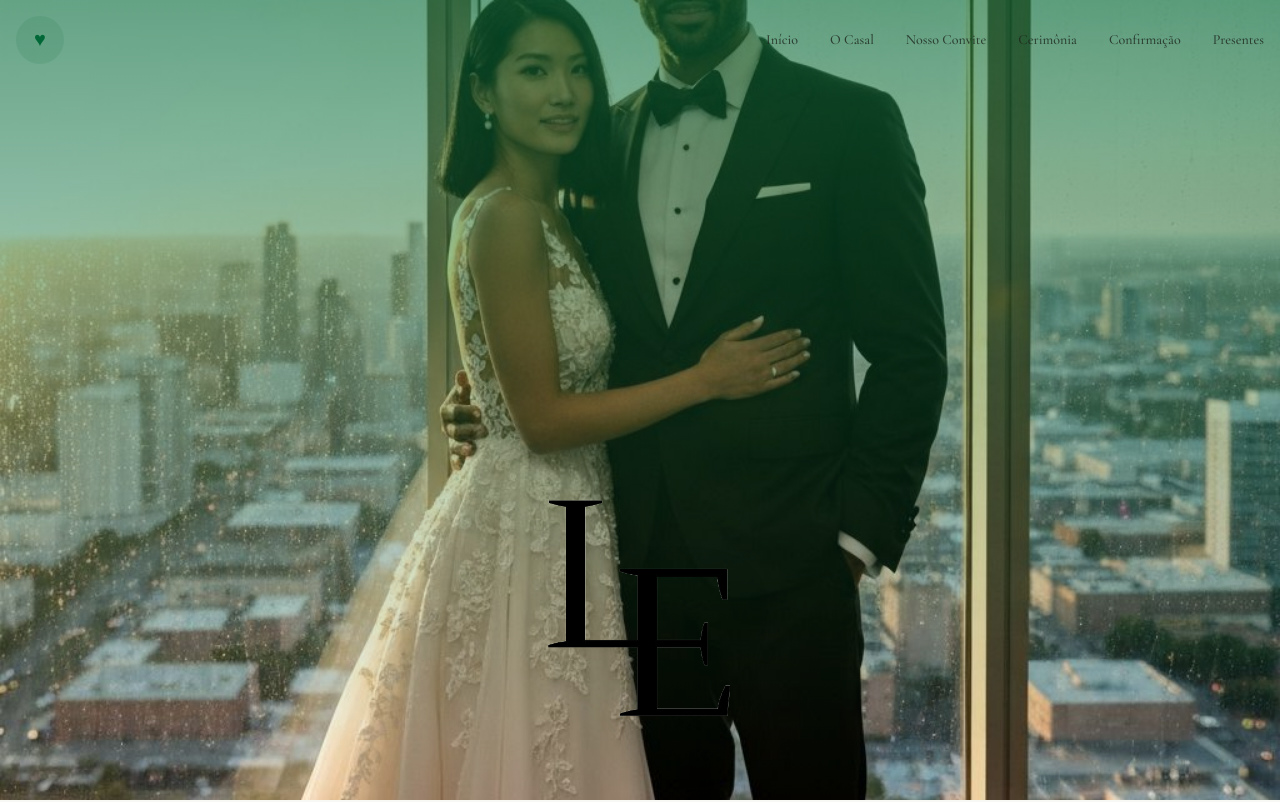
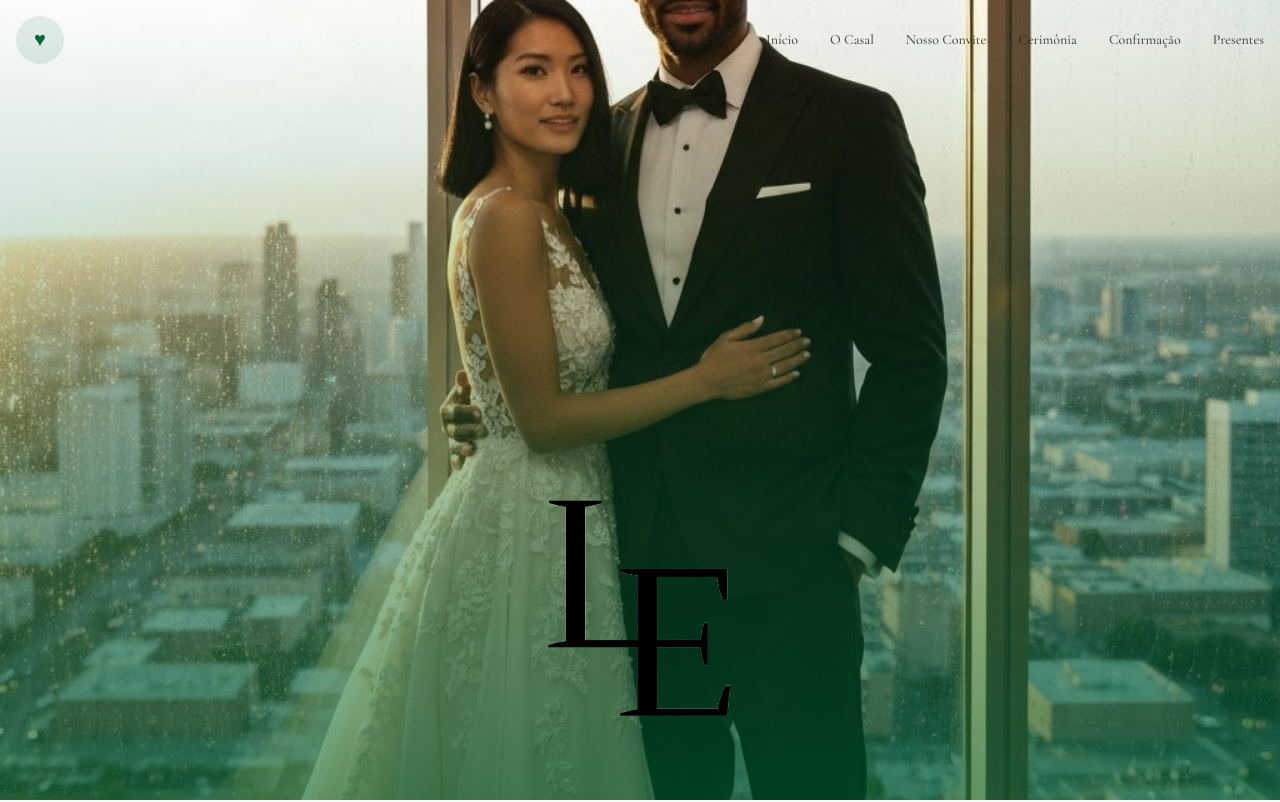
Before and after one commit to LucasVinicyus13/wedding, a Next.js app: page / in a window 1280 px wide. Shown: the top 802 px of the page. Built offline with nearby package versions, Linux system fonts and the light colour scheme.

Commit message:
Refactor HeroSection image and gradient properties

```diff
--- a/components/hero-section.tsx
+++ b/components/hero-section.tsx
@@ -4,15 +4,21 @@ export function HeroSection() {
   return (
     <section id="inicio" className="relative h-screen w-full">
       <div className="absolute inset-0">
-        <Image src="/elegant-couple-photo-at-wedding-venue.jpg" alt="Foto do casal" fill className="object-cover" priority />
-        <div className="absolute inset-0 bg-gradient-to-b from-primary/60 via-primary/30 to-transparent" />
+        <Image
+          src="/elegant-couple-photo-at-wedding-venue.jpg"
+          alt="Foto do casal"
+          fill
+          className="object-cover"
+          priority
+        />
+        <div className="absolute inset-0 bg-gradient-to-t from-primary/60 via-primary/30 to-transparent" />
       </div>
 
       <div className="relative h-full flex items-end justify-center pb-16">
         <div className="w-64 h-64 relative">
           <Image
             src="/IniciaisLE.png"
-            alt="Monograma do casamento"
+            alt="Iniciais do Casal"
             fill
             className="object-contain drop-shadow-2xl"
           />
```
